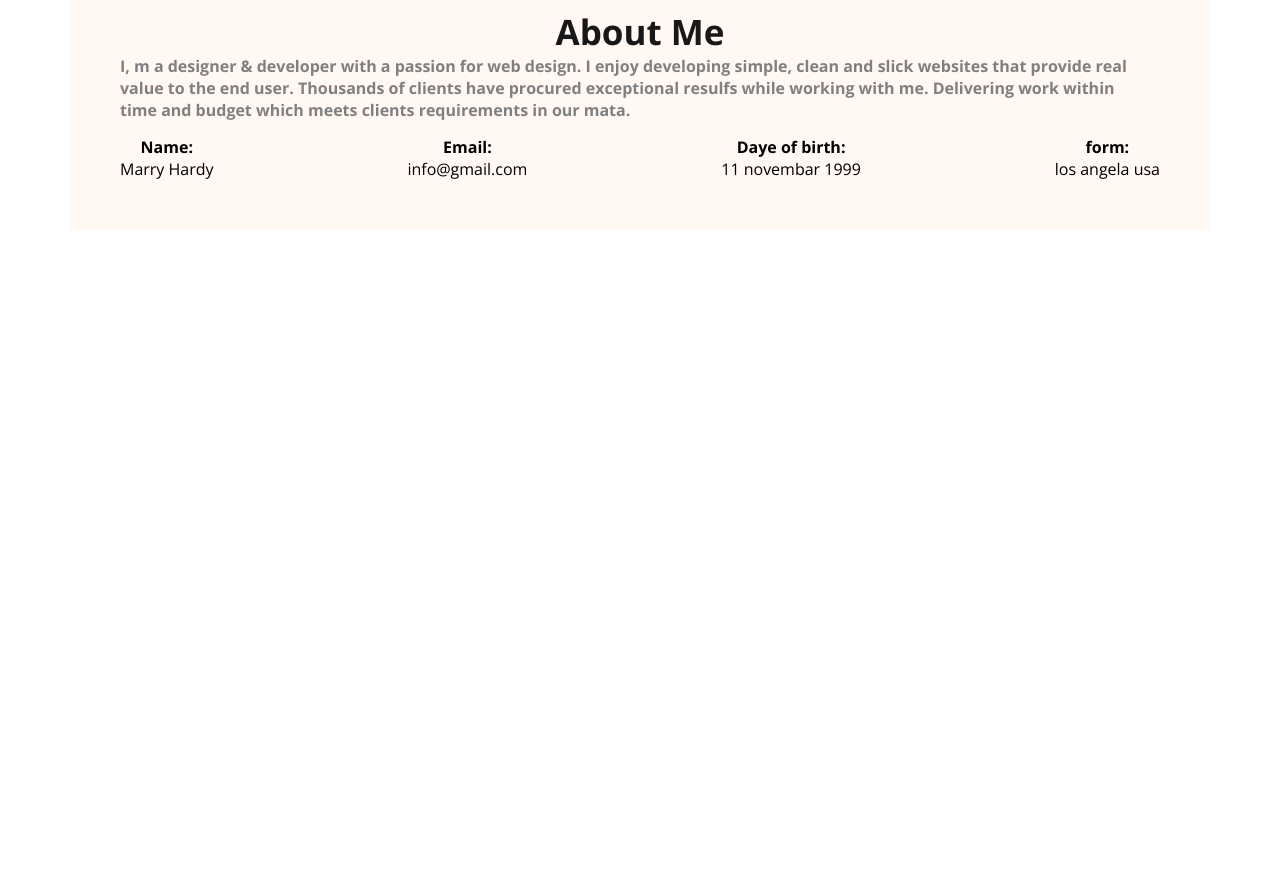
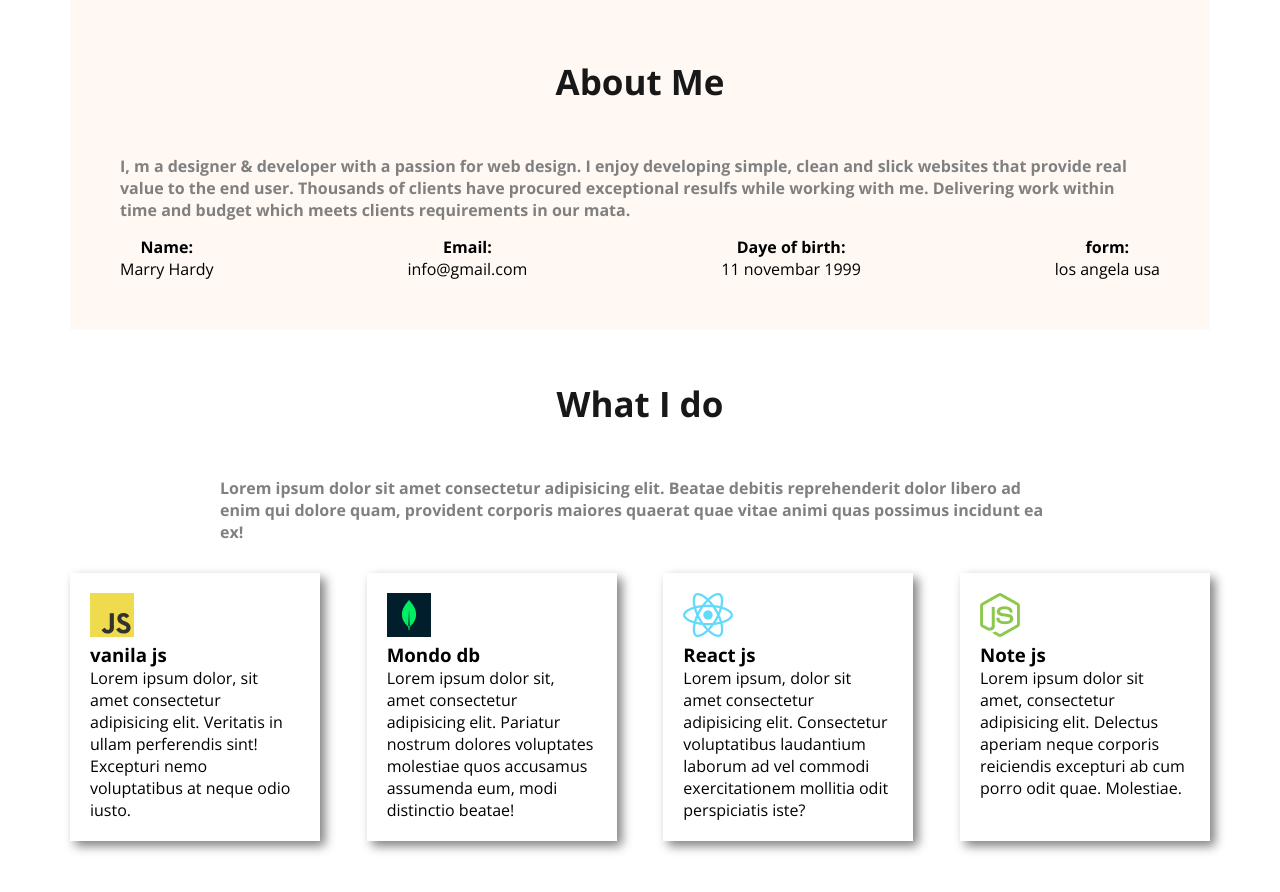
Before and after one commit to rojina560/developer-protfolio, a plain HTML site: page index.html in a window 1280 px wide. Shown: the part 782-1674 px from the top of the page. Before the commit the page ends 1082 px from the top, so only its background shows below. Drawn offline with nearby package versions, Linux system fonts and the light colour scheme.

Commit message:
skills section

```diff
--- a/index.html
+++ b/index.html
@@ -64,6 +64,38 @@
             </div>
         </div>
     </section>
+    <!-- what i do section start  -->
+    <section>
+        <h3 class="section-title">
+            What I do
+        </h3>
+        <p id="what-i-do" class="section-description">
+            Lorem ipsum dolor sit amet consectetur adipisicing elit. Beatae debitis reprehenderit dolor libero ad enim qui dolore quam, provident corporis maiores quaerat quae vitae animi quas possimus incidunt ea ex!
+        </p>
+        <div class="skills-container">
+            <!-- .skills*4>img+h3.skills-title+p.skills-description -->
+            <div class="skills">
+                <img src="images/icons/js.png" alt="">
+                <h3 class="skills-title">vanila js</h3>
+                <p class="skills-description">Lorem ipsum dolor, sit amet consectetur adipisicing elit. Veritatis in ullam perferendis sint! Excepturi nemo voluptatibus at neque odio iusto.</p>
+            </div>
+            <div class="skills">
+                <img src="images/icons/mongo.png" alt="">
+                <h3 class="skills-title">Mondo db</h3>
+                <p class="skills-description">Lorem ipsum dolor sit, amet consectetur adipisicing elit. Pariatur nostrum dolores voluptates molestiae quos accusamus assumenda eum, modi distinctio beatae!</p>
+            </div>
+            <div class="skills">
+                <img src="images/icons/react.png" alt="">
+                <h3 class="skills-title">React js</h3>
+                <p class="skills-description">Lorem ipsum, dolor sit amet consectetur adipisicing elit. Consectetur voluptatibus laudantium laborum ad vel commodi exercitationem mollitia odit perspiciatis iste?</p>
+            </div>
+            <div class="skills">
+                <img src="images/icons/nodejs.png" alt="">
+                <h3 class="skills-title">Note js</h3>
+                <p class="skills-description">Lorem ipsum dolor sit amet, consectetur adipisicing elit. Delectus aperiam neque corporis reiciendis excepturi ab cum porro odit quae. Molestiae.</p>
+            </div>
+        </div>
+    </section>
 
    </main>
    <footer>
--- a/style.css
+++ b/style.css
@@ -27,6 +27,7 @@ body{
     text-align: center;
     font-size: 35px;
     font-weight: 700;
+    padding: 50px 0;
 }
 .banner-description ,.section-description{
     padding:0 15px 15px 0;
@@ -38,6 +39,7 @@ body{
 main{
     max-width: 1140px;
     margin: 70px auto;
+
 }
 /* navigation styles code  */
 
@@ -115,3 +117,19 @@ nav a{
 .about-info{
     text-align: center;
 }
+/* what i do section start  */
+#what-i-do{
+    padding: 0px 150px;
+}
+.skills-container{
+    display: flex;
+    justify-content: space-between;
+    text-align: left;
+
+}
+.skills{
+    width: 250px;
+    padding: 20px;
+    box-shadow:5px 5px 10px gray ;
+    margin-top:30px ;
+}
```
